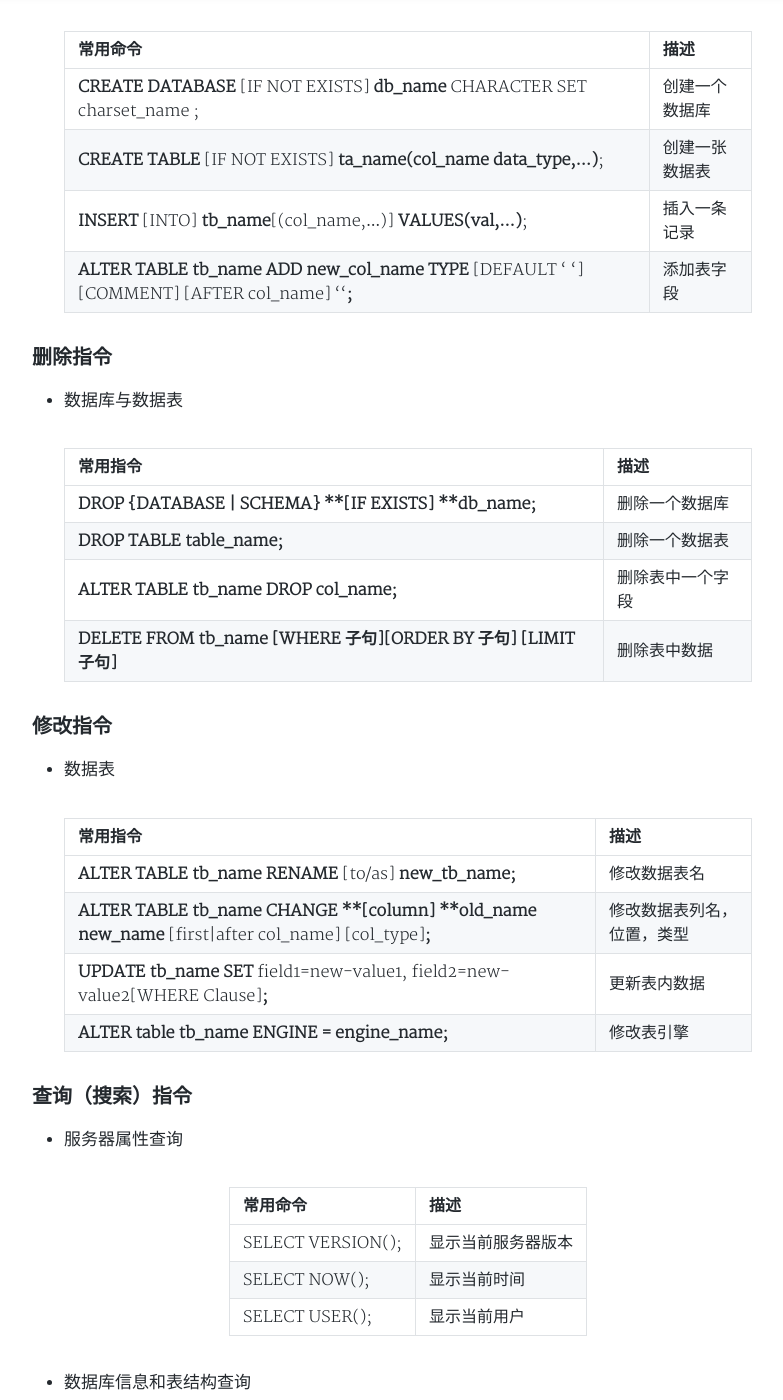
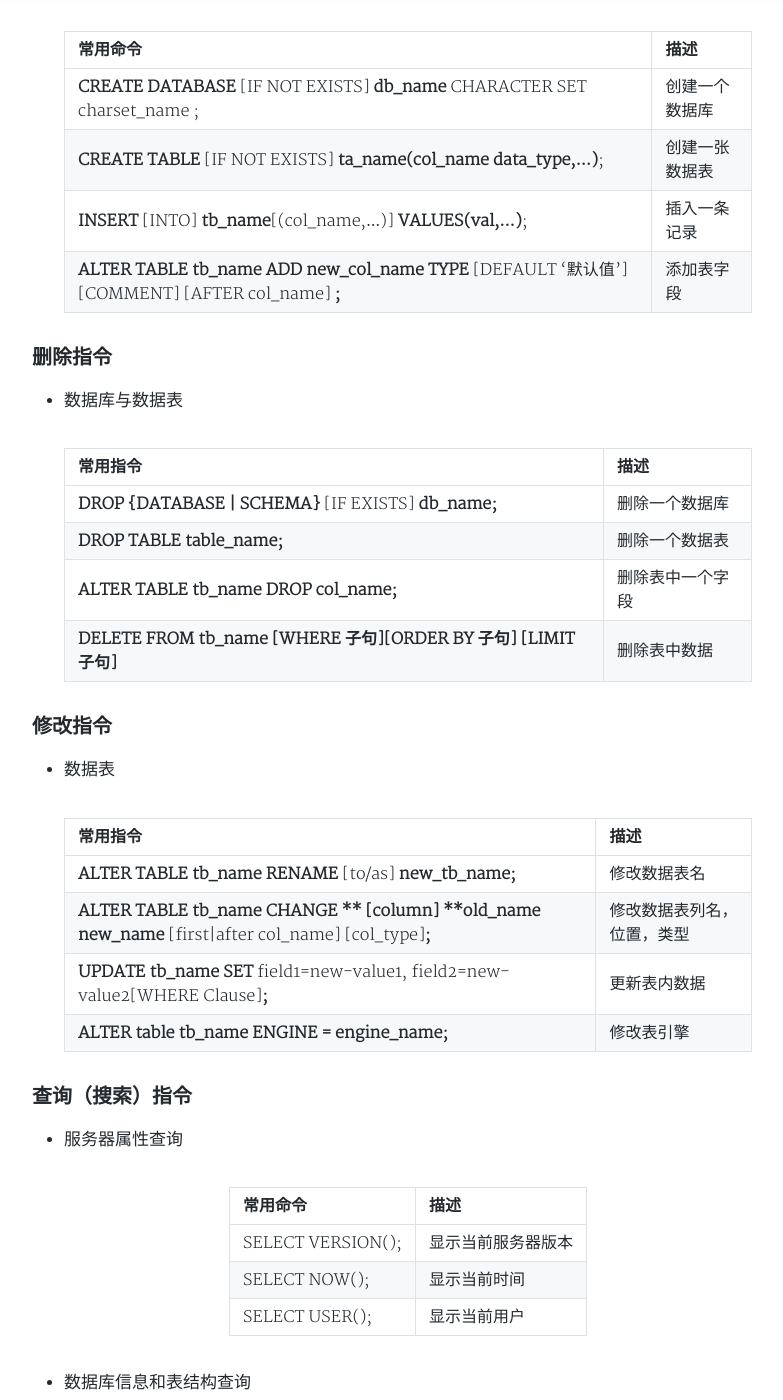
Before and after one commit to cszmzh/BA-NANA.github.io, a Jekyll site: the page built from _posts/2019-08-05-MySQL常用操作指令.md, in a window 1280 px wide and 1400 px high, scrolled down 1019 px. Shown: the whole window, without its empty margins (248-1031 px from the left). Built offline with Jekyll 4.4.1, drawn with Linux system fonts in a browser that asks for light colours; nearby versions of some CDN libraries; comment, search, counter and statistics services are not loaded; a style sheet for code colours, icons or effects is not loaded.

Commit message:
Update 2019-08-05-MySQL常用操作指令.md

```diff
--- a/_posts/2019-08-05-MySQL常用操作指令.md
+++ b/_posts/2019-08-05-MySQL常用操作指令.md
@@ -33,7 +33,7 @@ tags: 后端 MySQL 数据库
   | **CREATE DATABASE** [IF NOT EXISTS] **db_name** CHARACTER SET charset_name ; | 创建一个数据库 |
   | **CREATE TABLE** [IF NOT EXISTS] **ta_name(col_name data_type,…)**; | 创建一张数据表 |
   | **INSERT**  [INTO] **tb_name**[(col_name,…)] **VALUES(val,…)**; | 插入一条记录  |
-  | **ALTER TABLE tb_name ADD new_col_name TYPE** [DEFAULT ' '] \[COMMENT] \[AFTER col_name] ''**;** | 添加表字段   |
+  | **ALTER TABLE tb_name ADD new_col_name TYPE** [DEFAULT '默认值'] \[COMMENT] \[AFTER col_name] **;** | 添加表字段   |
 
 
 
@@ -43,7 +43,7 @@ tags: 后端 MySQL 数据库
 
   | 常用指令                                     | 描述       |
   | ---------------------------------------- | -------- |
-  | **DROP {DATABASE \| SCHEMA} **[IF EXISTS] **db_name;** | 删除一个数据库  |
+  | **DROP {DATABASE \| SCHEMA}** [IF EXISTS] **db_name;** | 删除一个数据库  |
   | **DROP TABLE table_name;**               | 删除一个数据表  |
   | **ALTER TABLE tb_name DROP col_name;**   | 删除表中一个字段 |
   | **DELETE FROM tb_name [WHERE 子句]\[ORDER BY 子句] [LIMIT 子句]** | 删除表中数据   |
@@ -57,7 +57,7 @@ tags: 后端 MySQL 数据库
   | 常用指令                                     | 描述            |
   | ---------------------------------------- | ------------- |
   | **ALTER TABLE tb_name RENAME** [to/as] **new_tb_name;** | 修改数据表名        |
-  | **ALTER TABLE tb_name CHANGE **[column] **old_name new_name** [first\|after col_name]  \[col_type]**;** | 修改数据表列名，位置，类型 |
+  | **ALTER TABLE tb_name CHANGE ** [column]  **old_name new_name** [first\|after col_name]  \[col_type]**;** | 修改数据表列名，位置，类型 |
   | **UPDATE tb_name SET** field1=new-value1, field2=new-value2[WHERE Clause]**;** | 更新表内数据        |
   | **ALTER table tb_name ENGINE = engine_name;** | 修改表引擎         |
 
```
